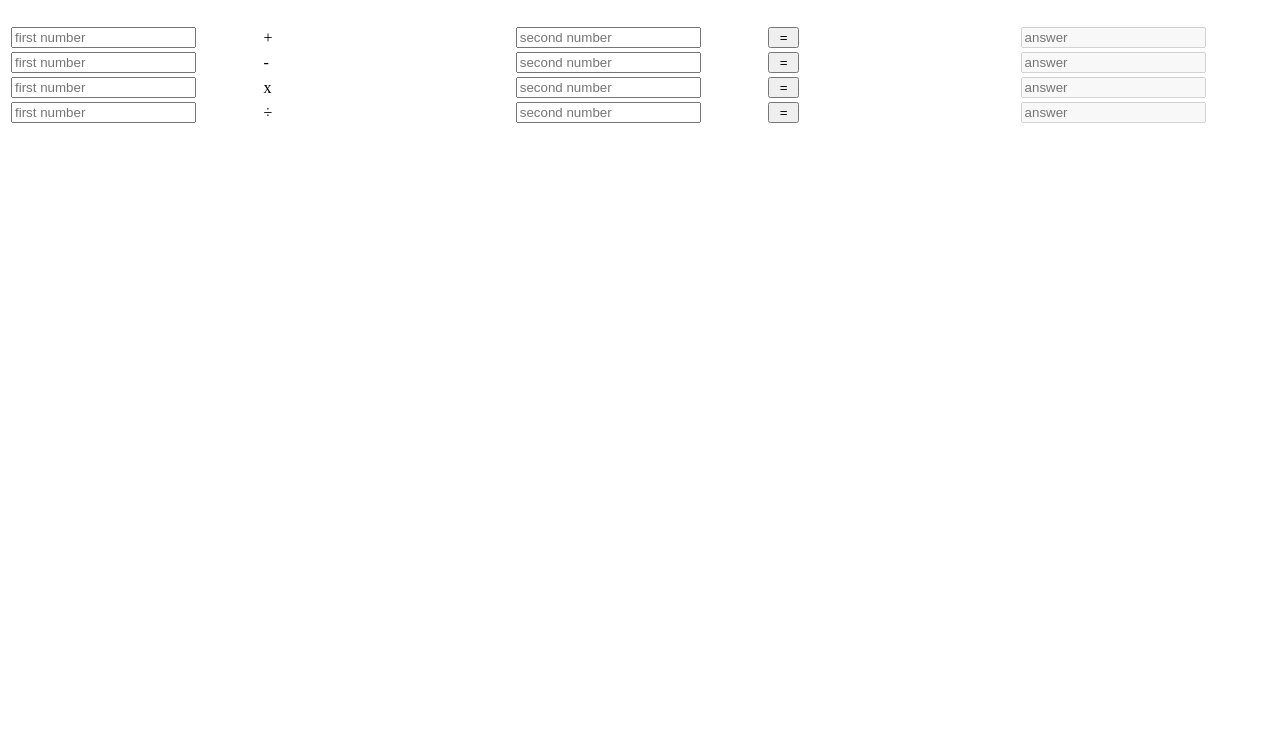
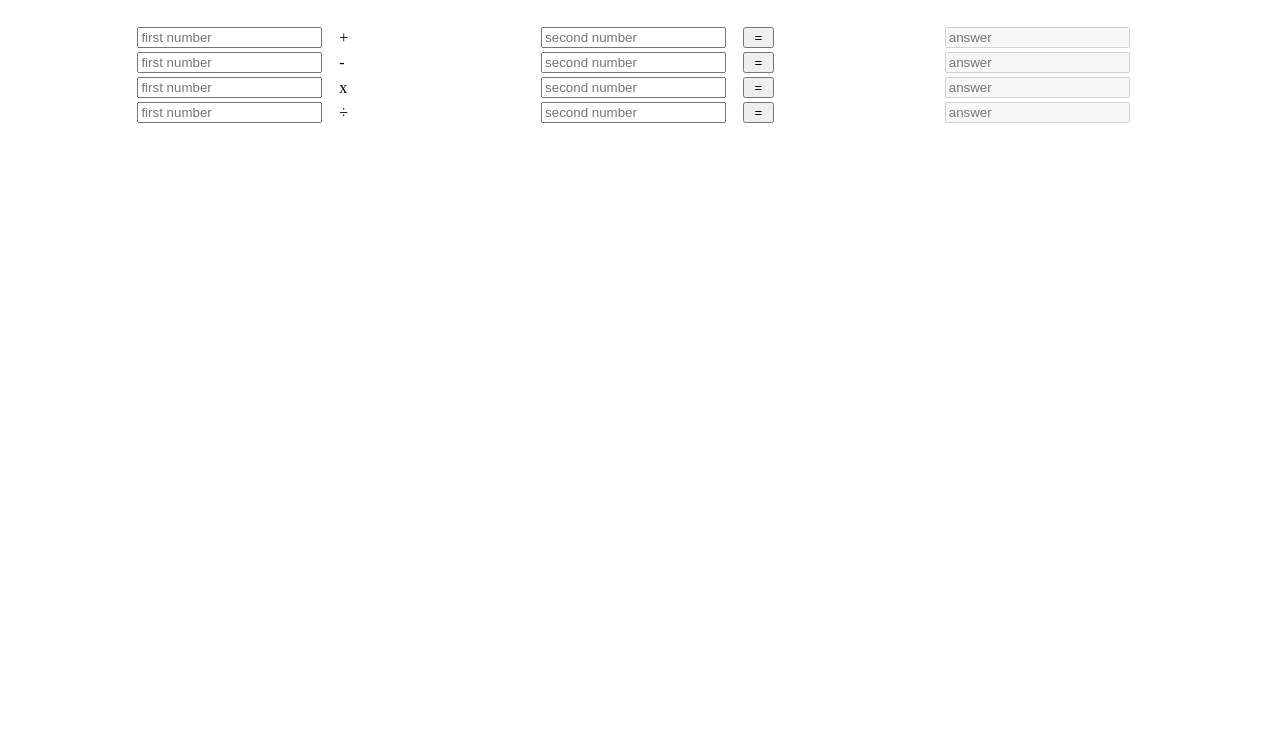
Before and after one commit to kittysite/soogle, a plain HTML site: page calculator.html in a window 1280 px wide. Shown: the part 60-800 px from the top of the page. Drawn offline with Linux system fonts and the light colour scheme.

Commit message:
alignment

```diff
--- a/calculator.html
+++ b/calculator.html
@@ -64,7 +64,7 @@ divide_1_2.value = divanswer
 <BODY>
 <h1 style="color:blue">Calculator</h1>
 <br/>
-<TABLE  BORDER="0"  WIDTH="100%">
+<TABLE  BORDER="0"  WIDTH="80%" align="center">
 	<TR ALIGN="left" VALIGN="middle">
 		<TD width="20%">
 			<input type="text" id="number_1" placeholder="first number">
```
